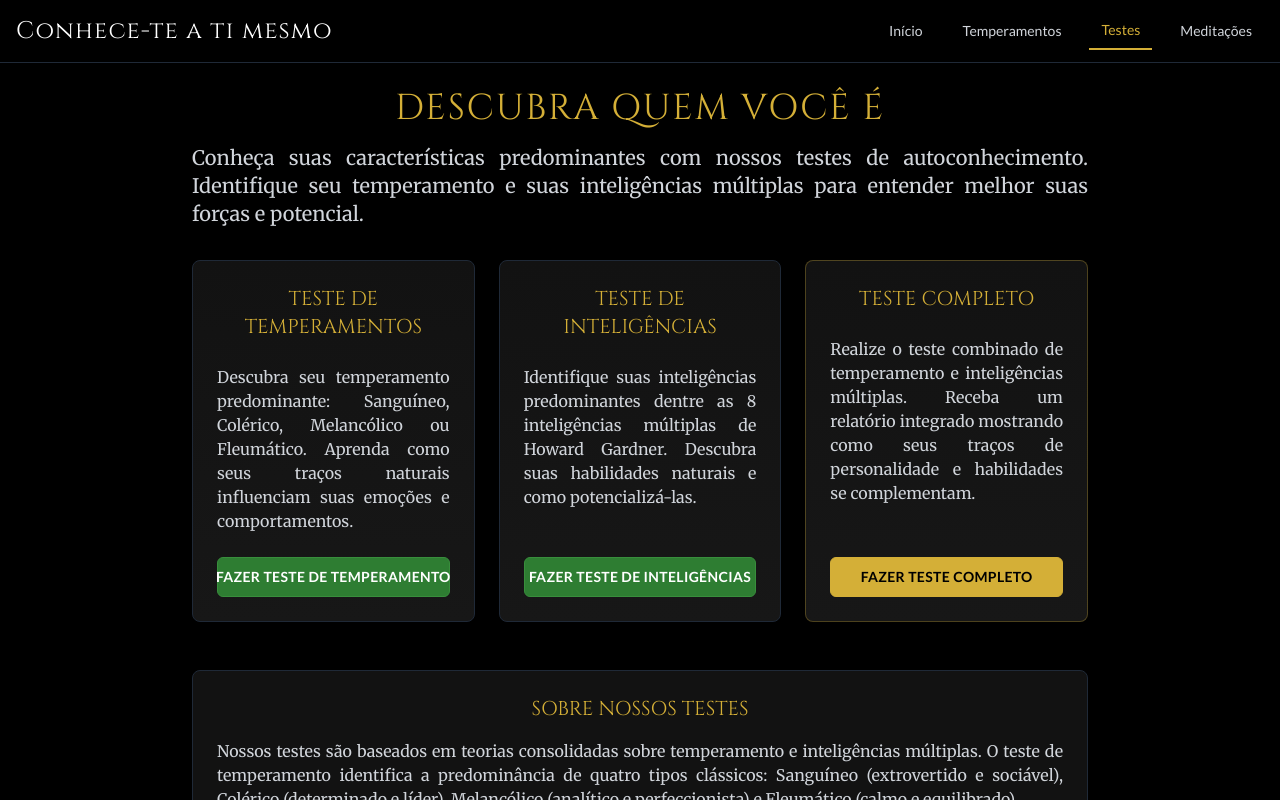
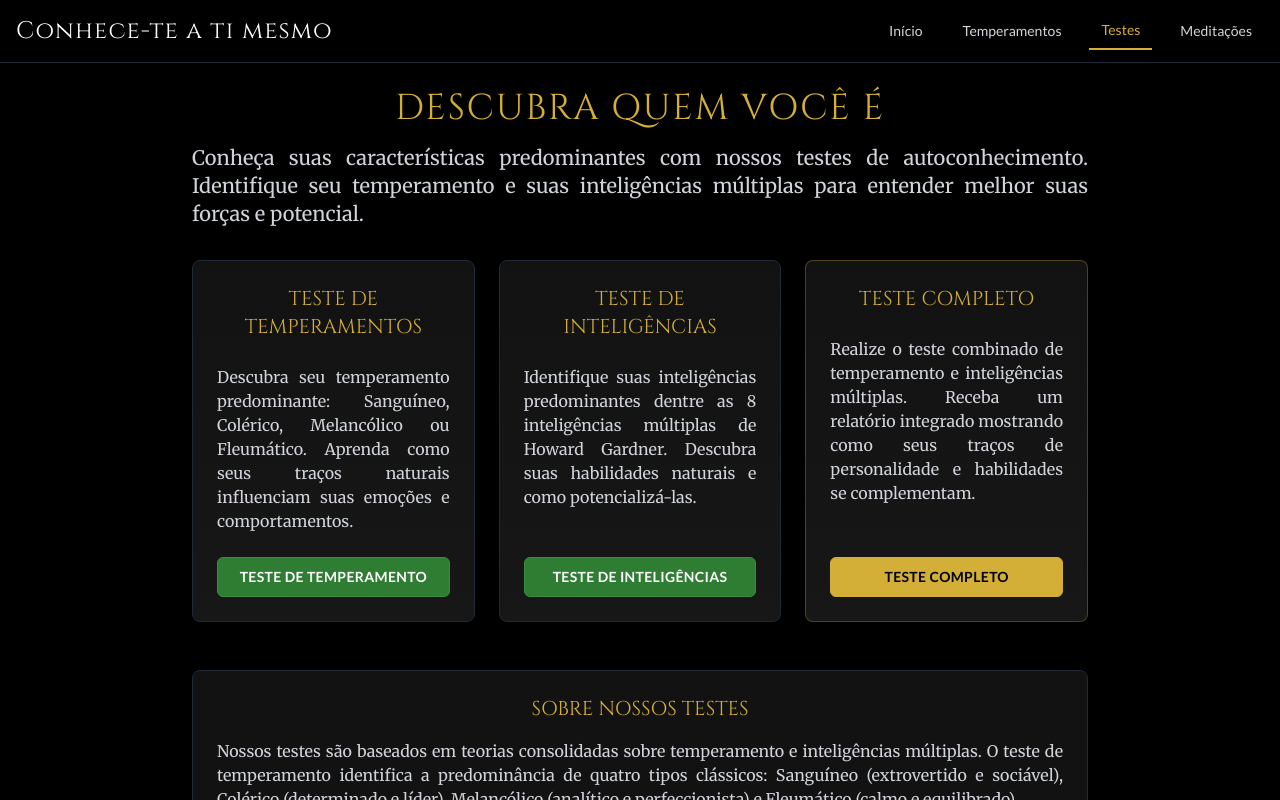
Before and after one commit to rafachrisbr/replica-temperamentum-mirror-58, a React (Vite) app: page /testes in a window 1280 px wide. Shown: the top 800 px of the page. Built offline with nearby package versions, Linux system fonts and the light colour scheme.

Commit message:
Update TestSelection.tsx

```diff
--- a/src/pages/TestSelection.tsx
+++ b/src/pages/TestSelection.tsx
@@ -40,7 +40,7 @@ const TestSelection = () => {
                 className="w-full bg-[#2E7D32] text-white border border-[#388E3C] hover:bg-[#266c2a]
                   transition-all hover:scale-105 uppercase font-semibold tracking-wide rounded-md"
               >
-                Fazer Teste de Temperamento
+                Teste de Temperamento
               </Button>
             </div>
 
@@ -58,7 +58,7 @@ const TestSelection = () => {
                 className="w-full bg-[#2E7D32] text-white border border-[#388E3C] hover:bg-[#266c2a]
                   transition-all hover:scale-105 uppercase font-semibold tracking-wide rounded-md"
               >
-                Fazer Teste de Inteligências
+                Teste de Inteligências
               </Button>
             </div>
 
@@ -77,7 +77,7 @@ const TestSelection = () => {
                 className="w-full bg-[#D4AF37] text-black border border-[#D4AF37] hover:bg-[#CFB57C]
                   transition-all hover:scale-105 uppercase font-semibold tracking-wide rounded-md"
               >
-                Fazer Teste Completo
+                Teste Completo
               </Button>
             </div>
           </div>
```
